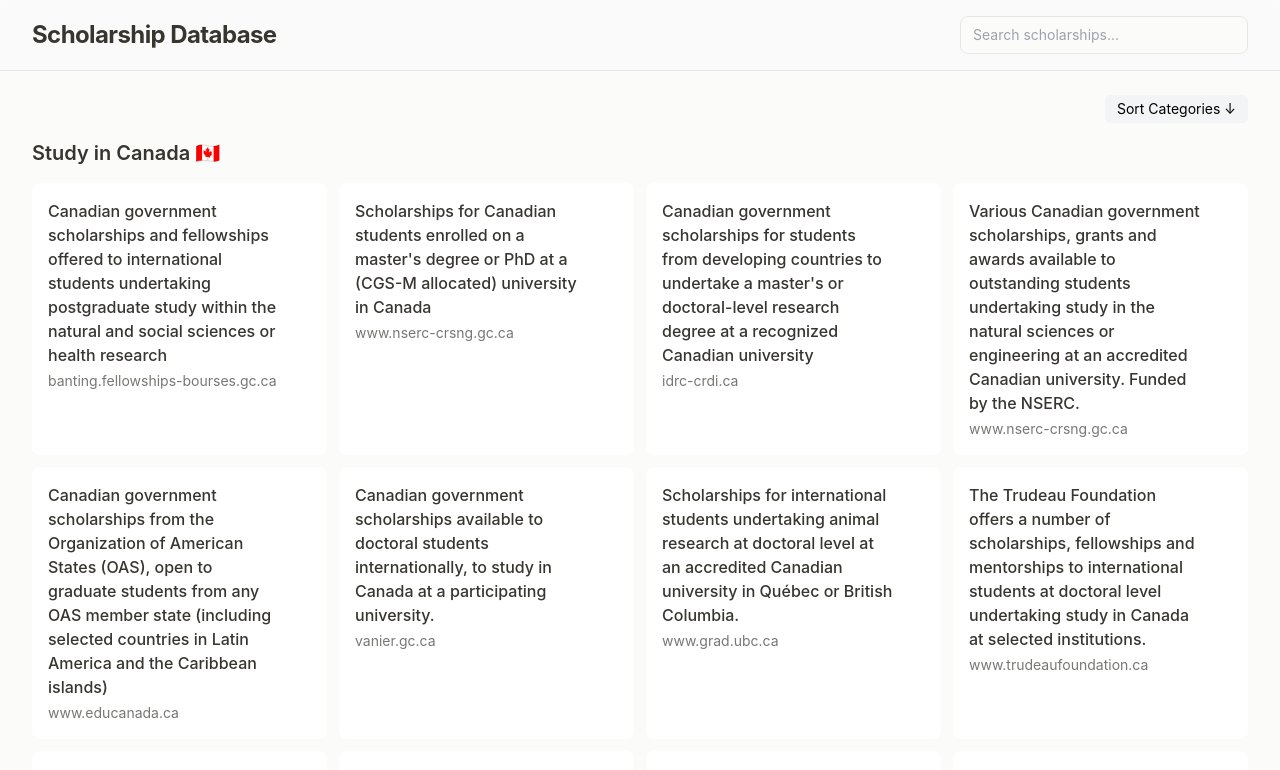
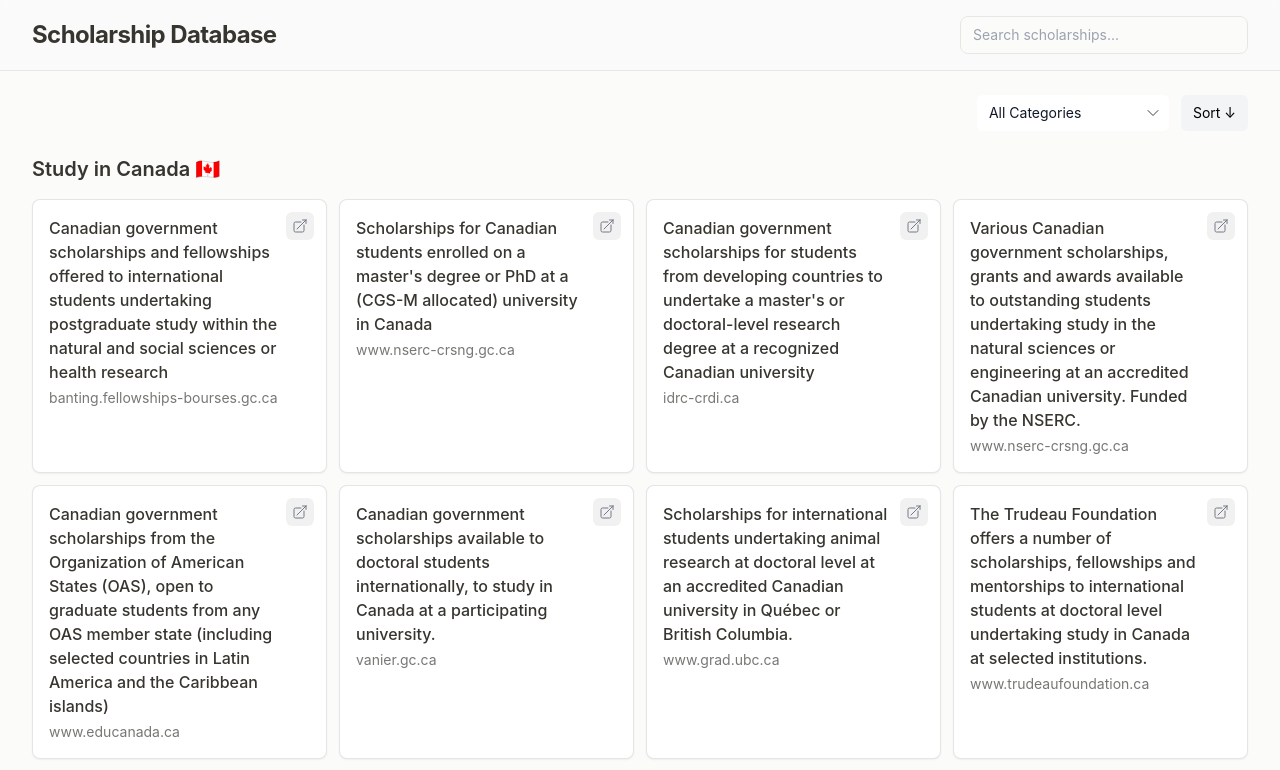
Before and after one commit to hidayatabisena/scholarship-database, a Vue app: page / in a window 1280 px wide. Shown: the top 770 px of the page. Built offline with nearby package versions, Linux system fonts and the light colour scheme.

Commit message:
Refactor scholarship list into component based

```diff
--- /dev/null
+++ b/src/components/CategoryFilter.vue
@@ -0,0 +1,35 @@
+<script setup lang="ts">
+import { ChevronDownIcon } from '@heroicons/vue/24/outline';
+
+defineProps<{
+  categories: string[]
+  selectedCategory: string | null
+}>();
+
+const emit = defineEmits<{
+  (e: 'update:selectedCategory', value: string | null): void
+}>();
+
+const updateCategory = (event: Event) => {
+  const value = (event.target as HTMLSelectElement).value;
+  emit('update:selectedCategory', value === 'all' ? null : value);
+};
+</script>
+
+<template>
+  <div class="relative">
+    <select
+      :value="selectedCategory === null ? 'all' : selectedCategory"
+      @change="updateCategory"
+      class="appearance-none block w-full pl-3 pr-10 py-2 text-sm border-gray-300 dark:border-gray-700 rounded-md bg-white dark:bg-gray-800 text-gray-900 dark:text-gray-100 focus:outline-none focus:ring-2 focus:ring-blue-500 focus:border-blue-500"
+    >
+      <option value="all">All Categories</option>
+      <option v-for="category in categories" :key="category" :value="category">
+        {{ category }}
+      </option>
+    </select>
+    <div class="pointer-events-none absolute inset-y-0 right-0 flex items-center px-2 text-gray-700 dark:text-gray-300">
+      <ChevronDownIcon class="h-4 w-4" />
+    </div>
+  </div>
+</template>
--- /dev/null
+++ b/src/components/ScholarshipCard.vue
@@ -0,0 +1,74 @@
+<script setup lang="ts">
+import { ArrowTopRightOnSquareIcon } from '@heroicons/vue/24/outline';
+import type { Scholarship } from '../types';
+
+const props = defineProps<{
+  scholarship: Scholarship
+}>();
+
+const getHostname = (url: string) => {
+  try {
+    return new URL(url).hostname;
+  } catch {
+    return url;
+  }
+};
+</script>
+
+<template>
+  <div class="notion-card group relative bg-white dark:bg-gray-800 p-4 rounded-lg shadow-sm hover:shadow-md transition-shadow">
+    <div class="flex flex-col h-full">
+      <div class="flex-1 min-w-0">
+        <h3 class="text-[#37352f] dark:text-[#fbfbfa] text-base font-medium leading-6 mb-1 pr-8">
+          {{ scholarship.description }}
+        </h3>
+        <p class="text-sm text-[#787774] dark:text-[#999999] truncate">
+          {{ getHostname(scholarship.link) }}
+        </p>
+      </div>
+      <a
+        :href="scholarship.link"
+        target="_blank"
+        rel="noopener noreferrer"
+        class="absolute top-3 right-3 p-1.5 rounded-md notion-button opacity-70 group-hover:opacity-100 transition-opacity duration-200"
+      >
+        <ArrowTopRightOnSquareIcon class="w-4 h-4 text-gray-700 dark:text-gray-300" />
+      </a>
+    </div>
+  </div>
+</template>
+
+<style scoped>
+.notion-card {
+  border: 1px solid rgba(0, 0, 0, 0.1);
+  transition: all 0.2s ease;
+}
+
+.dark .notion-card {
+  border: 1px solid rgba(255, 255, 255, 0.1);
+}
+
+.notion-card:hover {
+  background-color: rgba(0, 0, 0, 0.02);
+}
+
+.dark .notion-card:hover {
+  background-color: rgba(255, 255, 255, 0.05);
+}
+
+.notion-button {
+  background-color: rgba(0, 0, 0, 0.08);
+}
+
+.dark .notion-button {
+  background-color: rgba(255, 255, 255, 0.15);
+}
+
+.notion-button:hover {
+  background-color: rgba(0, 0, 0, 0.15);
+}
+
+.dark .notion-button:hover {
+  background-color: rgba(255, 255, 255, 0.25);
+}
+</style>
--- a/src/components/ScholarshipList.vue
+++ b/src/components/ScholarshipList.vue
@@ -1,9 +1,10 @@
 <script setup lang="ts">
 import { computed, ref, onMounted } from 'vue';
 import { useWindowSize } from '@vueuse/core';
-import { ArrowTopRightOnSquareIcon } from '@heroicons/vue/24/outline';
 import type { Scholarship } from '../types';
 import scholarshipIndex from '../data/scholarships/index.json';
+import ScholarshipCard from './ScholarshipCard.vue';
+import CategoryFilter from './CategoryFilter.vue';
 
 const props = defineProps<{
   searchQuery: string
@@ -13,6 +14,7 @@ const { width } = useWindowSize();
 
 const scholarships = ref<Record<string, Scholarship[]>>({});
 const loading = ref(true);
+const selectedCategory = ref<string | null>(null);
 
 onMounted(async () => {
   try {
@@ -44,10 +46,14 @@ const filteredScholarships = computed(() => {
   const query = props.searchQuery.toLowerCase();
   let filtered: Record<string, Scholarship[]> = {};
 
+  const dataToFilter = selectedCategory.value
+    ? { [selectedCategory.value]: scholarships.value[selectedCategory.value] }
+    : scholarships.value;
+
   if (!query) {
-    filtered = JSON.parse(JSON.stringify(scholarships.value));
+    filtered = JSON.parse(JSON.stringify(dataToFilter));
   } else {
-    Object.entries(scholarships.value).forEach(([category, items]) => {
+    Object.entries(dataToFilter).forEach(([category, items]) => {
       const matchingItems = items.filter(scholarship =>
         scholarship.description.toLowerCase().includes(query) ||
         scholarship.link.toLowerCase().includes(query)
@@ -71,25 +77,30 @@ const sortedCategories = computed(() => {
   });
 });
 
-const getHostname = (url: string) => {
-  try {
-    return new URL(url).hostname;
-  } catch {
-    return url;
-  }
-};
+const categoryList = computed(() => {
+  return Object.keys(scholarships.value);
+});
 
 const isMobile = computed(() => width.value < 768);
 </script>
 
 <template>
   <div class="max-w-7xl mx-auto px-4 sm:px-6 lg:px-8">
-    <div class="flex justify-end mb-4">
+    <div class="flex items-center justify-end gap-3 mb-6">
+      <!-- Category Dropdown -->
+      <CategoryFilter
+        :categories="categoryList"
+        :selectedCategory="selectedCategory"
+        @update:selectedCategory="selectedCategory = $event"
+        class="w-48"
+      />
+
+      <!-- Sort Button -->
       <button
         @click="toggleSortOrder"
-        class="px-3 py-1 text-sm bg-gray-100 dark:bg-gray-800 rounded-md hover:bg-gray-200 dark:hover:bg-gray-700 transition-colors"
+        class="px-3 py-2 text-sm bg-gray-100 dark:bg-gray-800 rounded-md hover:bg-gray-200 dark:hover:bg-gray-700 transition-colors"
       >
-        Sort Categories {{ sortOrder === 'asc' ? '↓' : '↑' }}
+        Sort {{ sortOrder === 'asc' ? '↓' : '↑' }}
       </button>
     </div>
 
@@ -97,35 +108,20 @@ const isMobile = computed(() => width.value < 768);
       <div class="animate-spin rounded-full h-12 w-12 border-t-2 border-b-2 border-gray-900 dark:border-gray-100"></div>
     </div>
 
+    <div v-else-if="Object.keys(filteredScholarships).length === 0" class="text-center py-12">
+      <p class="text-gray-600 dark:text-gray-400">No scholarships found matching your criteria.</p>
+    </div>
+
     <div v-else class="space-y-8">
       <template v-for="category in sortedCategories" :key="category">
         <section v-if="filteredScholarships[category].length > 0">
           <h2 class="text-xl font-semibold mb-4 text-[#37352f] dark:text-[#fbfbfa]">{{ category }}</h2>
           <div class="grid grid-cols-1 sm:grid-cols-2 lg:grid-cols-3 xl:grid-cols-4 gap-3">
-            <div
+            <ScholarshipCard
               v-for="scholarship in filteredScholarships[category]"
               :key="scholarship.id"
-              class="notion-card group relative"
-            >
-              <div class="flex flex-col h-full">
-                <div class="flex-1 min-w-0">
-                  <h3 class="text-[#37352f] dark:text-[#fbfbfa] text-base font-medium leading-6 mb-1 pr-8">
-                    {{ scholarship.description }}
-                  </h3>
-                  <p class="text-sm text-[#787774] dark:text-[#999999] truncate">
-                    {{ getHostname(scholarship.link) }}
-                  </p>
-                </div>
-                <a
-                  :href="scholarship.link"
-                  target="_blank"
-                  rel="noopener noreferrer"
-                  class="absolute top-3 right-3 p-1.5 rounded-md notion-button opacity-0 group-hover:opacity-100 transition-opacity duration-200"
-                >
-                  <ArrowTopRightOnSquareIcon class="w-4 h-4" />
-                </a>
-              </div>
-            </div>
+              :scholarship="scholarship"
+            />
           </div>
         </section>
       </template>
```
Also changed, not shown: 1 other file (tests, documents, lock files or other folders).
